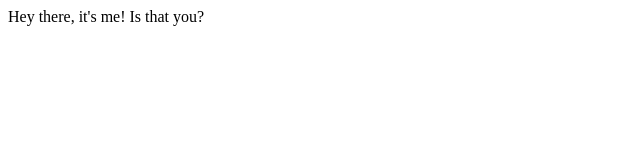
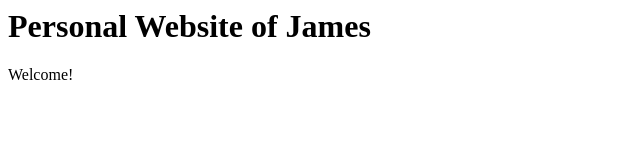
Before and after one commit to Jameswilson112/jameswilson112.github.io, a plain HTML site: page index.html in a window 1280 px wide. Shown: the whole page, without its empty margins (0-640 px from the left). Drawn offline with Linux system fonts and the light colour scheme.

Commit message:
Inserted Header

```diff
--- a/index.html
+++ b/index.html
@@ -1 +1,3 @@
-Hey there, it's me! Is that you?
+<h1>Personal Website of James</h1>
+
+<p>Welcome!</p>
```
